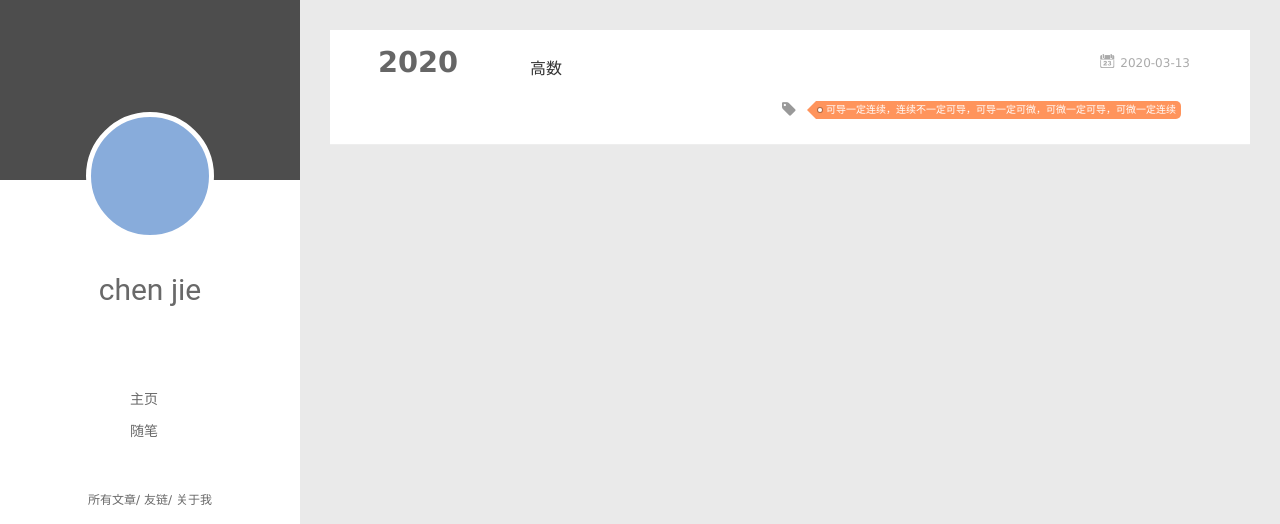
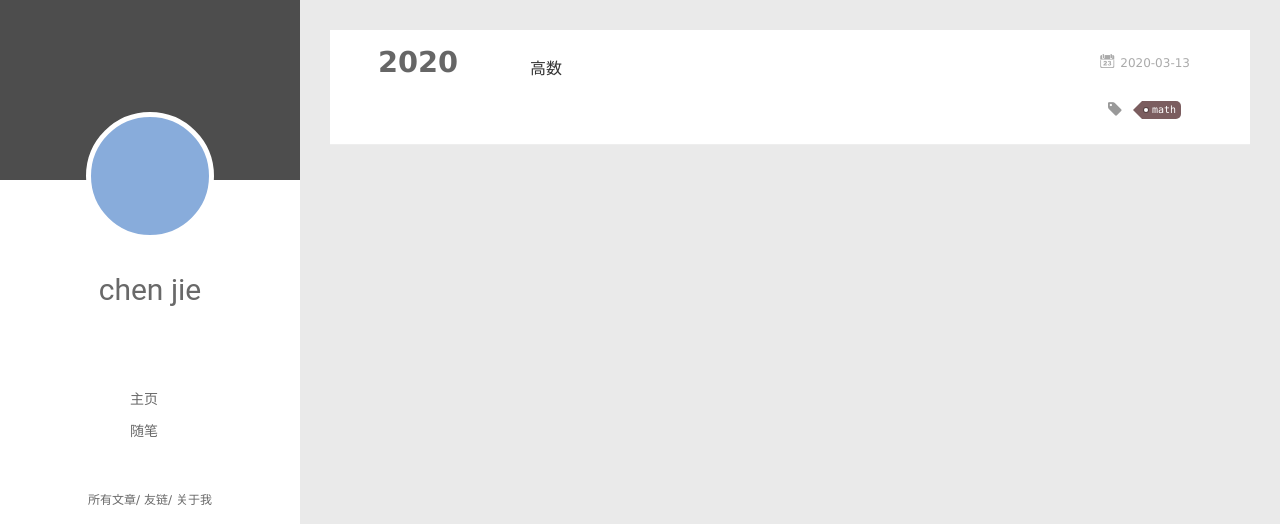
Before and after one commit to jiezzz/jiezzz.github.io, a plain HTML site: page tags/math/index.html in a window 1280 px wide. Shown: the top 524 px of the page. Drawn offline with Linux system fonts and the light colour scheme; no server answers.

Commit message:
Site updated: 2020-03-13 10:40:28

```diff
--- a/tags/可导一定连续，连续不一定可导，可导一定可微，可微一定可导，可微一定连续/index.html
+++ b/tags/math/index.html
@@ -6,11 +6,11 @@
   <meta name="renderer" content="webkit">
   <meta http-equiv="X-UA-Compatible" content="IE=edge" >
   <link rel="dns-prefetch" href="http://yoursite.com">
-  <title>Tag: 可导一定连续，连续不一定可导，可导一定可微，可微一定可导，可微一定连续 | 学习记录</title>
+  <title>Tag: math | 学习记录</title>
   <meta name="viewport" content="width=device-width, initial-scale=1, maximum-scale=1">
   <meta property="og:type" content="website">
 <meta property="og:title" content="学习记录">
-<meta property="og:url" content="http://yoursite.com/tags/%E5%8F%AF%E5%AF%BC%E4%B8%80%E5%AE%9A%E8%BF%9E%E7%BB%AD%EF%BC%8C%E8%BF%9E%E7%BB%AD%E4%B8%8D%E4%B8%80%E5%AE%9A%E5%8F%AF%E5%AF%BC%EF%BC%8C%E5%8F%AF%E5%AF%BC%E4%B8%80%E5%AE%9A%E5%8F%AF%E5%BE%AE%EF%BC%8C%E5%8F%AF%E5%BE%AE%E4%B8%80%E5%AE%9A%E5%8F%AF%E5%AF%BC%EF%BC%8C%E5%8F%AF%E5%BE%AE%E4%B8%80%E5%AE%9A%E8%BF%9E%E7%BB%AD/index.html">
+<meta property="og:url" content="http://yoursite.com/tags/math/index.html">
 <meta property="og:site_name" content="学习记录">
 <meta property="og:locale" content="en_US">
 <meta property="article:author" content="chen jie">
@@ -185,7 +185,7 @@
 		<ul class="article-tag-list">
 
         		<li class="article-tag-list-item">
-        			<a href="javascript:void(0)" class="js-tag article-tag-list-link color1">可导一定连续，连续不一定可导，可导一定可微，可微一定可导，可微一定连续</a>
+        			<a href="javascript:void(0)" class="js-tag article-tag-list-link color5">math</a>
         		</li>
 
 		</ul>
@@ -296,7 +296,7 @@ return o(i(t),arguments.length<2?void 0:u(arguments[1]))}})},function(t,n,r){var
           <ul class="article-tag-list" q-show="showTags">
 
               <li class="article-tag-list-item">
-                <a href="javascript:void(0)" class="js-tag color1">可导一定连续，连续不一定可导，可导一定可微，可微一定可导，可微一定连续</a>
+                <a href="javascript:void(0)" class="js-tag color5">math</a>
               </li>
 
             <div class="clearfix"></div>
```
Also changed, not shown: 2020/03/13/高数/index.html (+4 -4 lines), archives/2020/03/index.html (+2 -2 lines), archives/2020/index.html (+2 -2 lines), archives/index.html (+2 -2 lines), index.html (+2 -2 lines).
